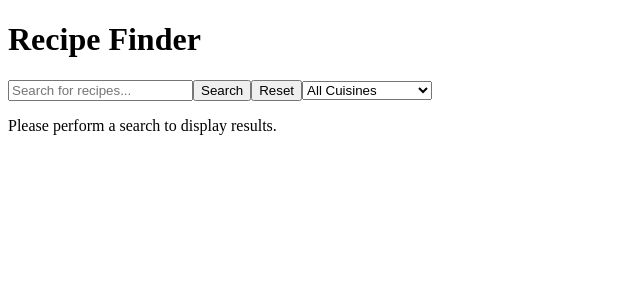
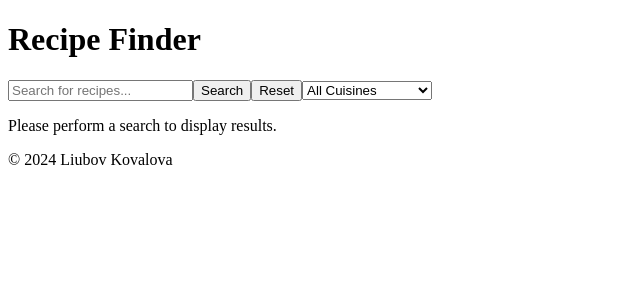
Before and after one commit to LKovalova/RecipeFinderReact, a React (Create React App) app in the folder recipe-finder/: page / in a window 1280 px wide. Shown: the top 300 px of the page, without its empty margins (0-640 px from the left). Built offline with nearby package versions, Linux system fonts and the light colour scheme.

Commit message:
Implemented Footer Component

```diff
--- a/recipe-finder/src/App.js
+++ b/recipe-finder/src/App.js
@@ -4,6 +4,7 @@ import { fetchRecipes } from "./api";
 import "./App.css";
 import Header from "./components/Header";
 import Search from "./components/Search";
+import Footer from "./components/Footer";
 
 const App = () => {
   const [recipes, setRecipes] = useState([]);
@@ -25,6 +26,7 @@ const App = () => {
           <p>Please perform a search to display results.</p>
         )}
       </div>
+      <Footer />
     </Router>
   );
 };
--- a/recipe-finder/src/components/Footer.js
+++ b/recipe-finder/src/components/Footer.js
@@ -0,0 +1,11 @@
+import React from "react";
+
+const Footer = () => {
+  return (
+    <footer className="mt-4">
+      <p>&copy; 2024 Liubov Kovalova</p>
+    </footer>
+  );
+};
+
+export default Footer;
```
